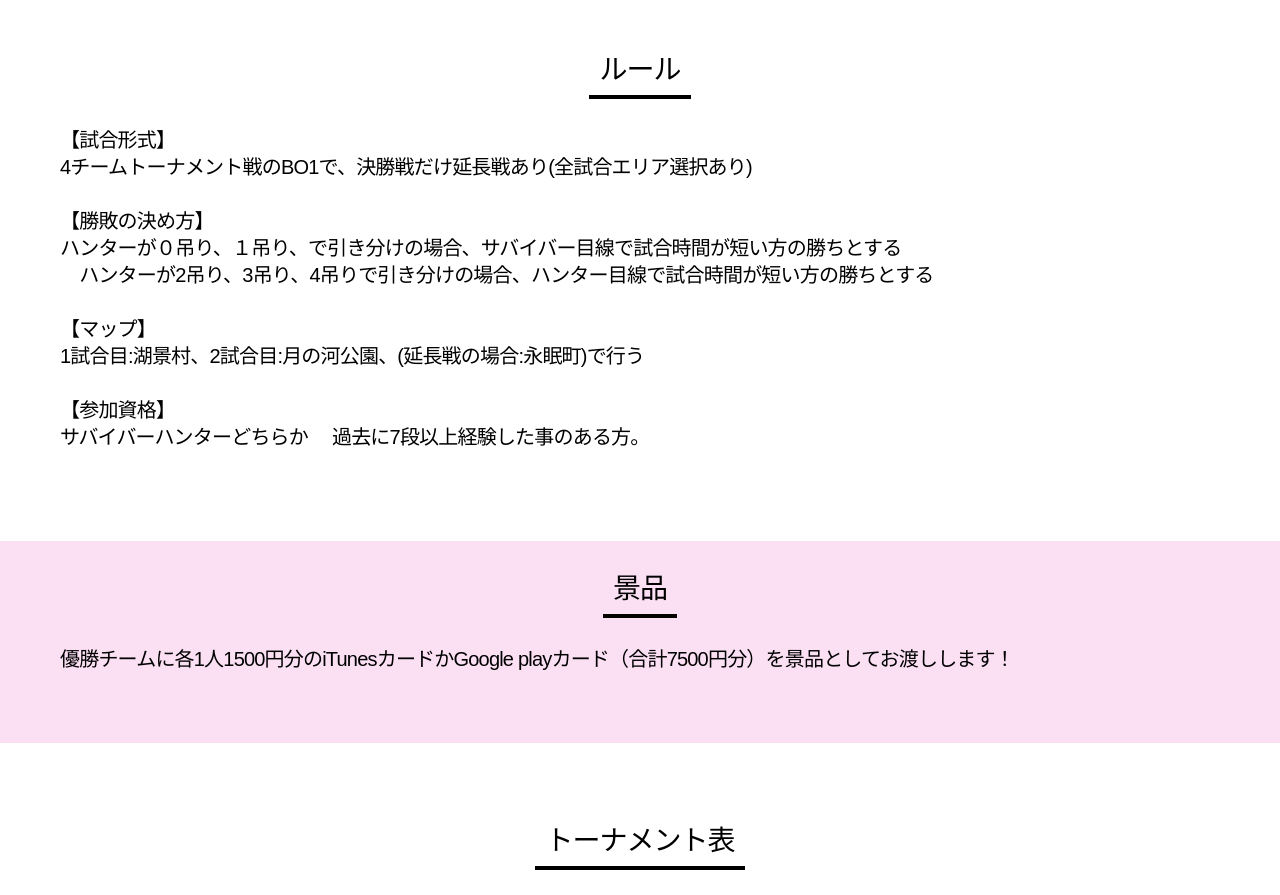
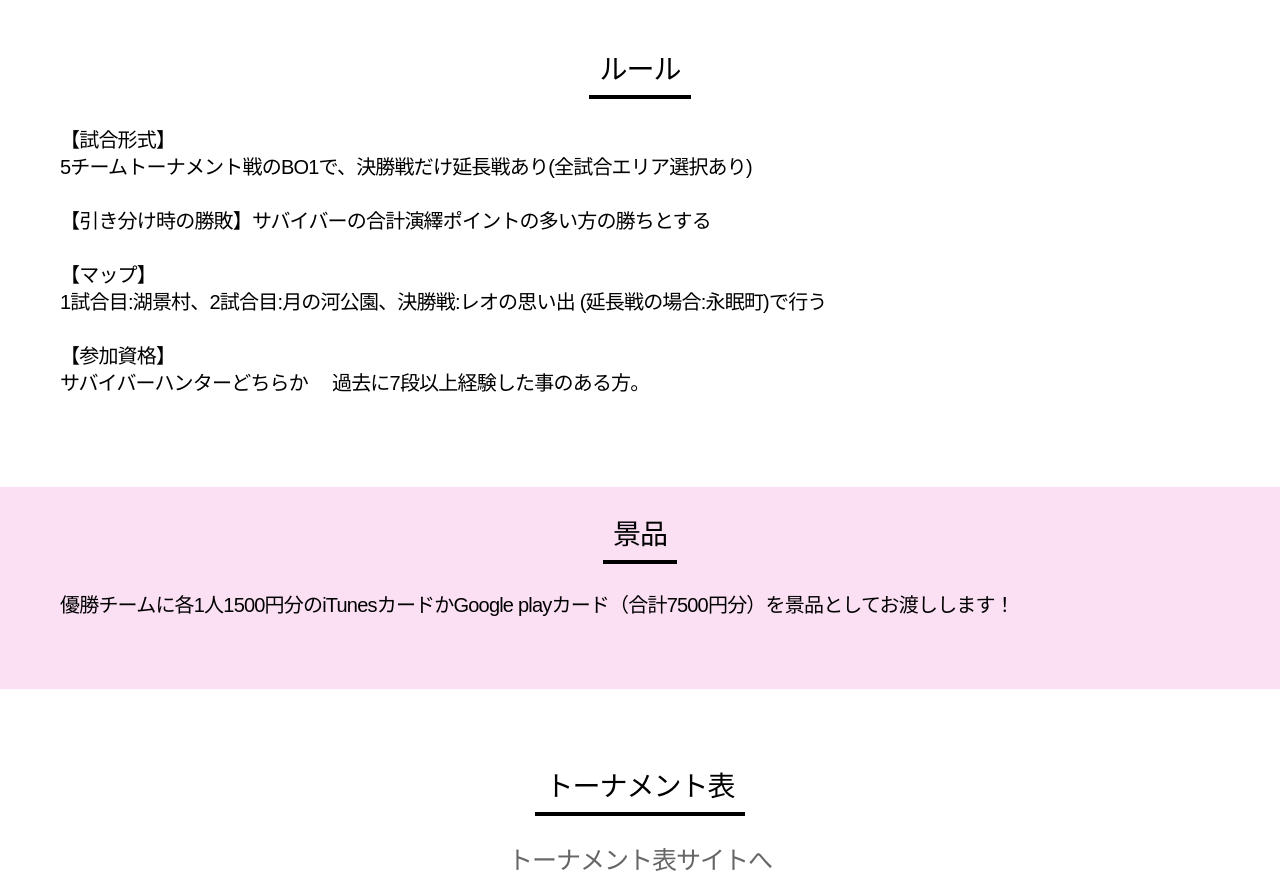
Before and after one commit to sirakamiotoka/tenkuuHP, a plain HTML site: page index.html in a window 1280 px wide. Shown: the part 1420-2315 px from the top of the page. Drawn offline with Linux system fonts and the light colour scheme.

Commit message:
Update index.html

```diff
--- a/index.html
+++ b/index.html
@@ -74,14 +74,12 @@
           <h2 class="center"><span class="under">ルール</span></h2>
             <div class="container">
             <div class="row">
-              <h4>【試合形式】<br>4チームトーナメント戦のBO1で、決勝戦だけ延長戦あり(全試合エリア選択あり)
+              <h4>【試合形式】<br>5チームトーナメント戦のBO1で、決勝戦だけ延長戦あり(全試合エリア選択あり)
 
-                <br><br>【勝敗の決め方】<br>ハンターが０吊り、１吊り、で引き分けの場合、サバイバー目線で試合時間が短い方の勝ちとする
-
-                <br>　ハンターが2吊り、3吊り、4吊りで引き分けの場合、ハンター目線で試合時間が短い方の勝ちとする
+                <br><br>【引き分け時の勝敗】サバイバーの合計演繹ポイントの多い方の勝ちとする
 
                 <br><br>【マップ】
-                <br>1試合目:湖景村、2試合目:月の河公園、(延長戦の場合:永眠町)で行う
+                <br>1試合目:湖景村、2試合目:月の河公園、決勝戦:レオの思い出 (延長戦の場合:永眠町)で行う
 
                 <br><br>【参加資格】
                 <br>サバイバーハンターどちらか
```
